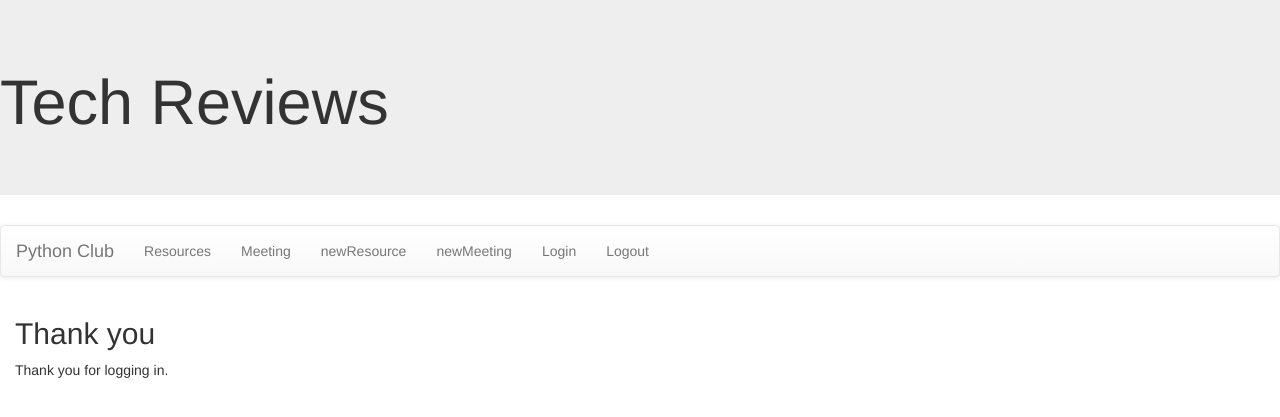
After one commit to Hongbin-L/It112-S2021, a Django app: page /Club/loginmessage/ in a window 1280 px wide. The commit adds this page. Shown: the top 417 px of the page. Run offline with Django 3.2, Linux system fonts and the light colour scheme; some libraries are stand-ins or nearby versions.

Commit message:
Assignment 9

```diff
--- a/Club/templates/base.html
+++ b/Club/templates/base.html
@@ -20,6 +20,8 @@
 <li><a href="{% url 'getMeeting' %}">Meeting</a></li>
 <li><a href="{% url 'newResource' %}">newResource</a></li>
 <li><a href="{% url 'newMeeting' %}">newMeeting</a></li>
+<li><a href="{% url 'login' %}">Login</a></li>
+<li><a href="{% url 'logout' %}">Logout</a></li>
 </ul>
 </div>
 </nav>
--- /dev/null
+++ b/Club/templates/club/loginmessage.html
@@ -0,0 +1,4 @@
+{% extends 'base.html' %} {% block content %}
+<h2>Thank you</h2>
+<p>Thank you for logging in.</p>
+{% endblock%}
--- /dev/null
+++ b/Club/templates/club/logoutmessage.html
@@ -0,0 +1,4 @@
+{% extends 'base.html' %} {% block content %}
+<h2>Goodbye</h2>
+<p>You are now logged out.</p>
+{% endblock%}
--- a/Club/urls.py
+++ b/Club/urls.py
@@ -8,4 +8,6 @@ urlpatterns = [
     path('meetingDetail/<int:id>', views.meetingDetails, name='meetingDetails'),
     path('newResource', views.newResource, name='newResource'),
     path('newMeeting', views.newMeeting, name='newMeeting'),
+    path('loginmessage/', views.loginmessage, name='loginmessage'),
+    path('logoutmessage/', views.logoutmessage, name='logoutmessage'),
 ]
--- a/Club/views.py
+++ b/Club/views.py
@@ -1,6 +1,7 @@
 from django.shortcuts import get_object_or_404, render
 from .models import Resource, Meeting
 from .forms import MeetingForm, ResourceForm
+from django.contrib.auth.decorators import login_required
 
 # Create your views here.
 def index(request):
@@ -18,6 +19,7 @@ def meetingDetails(request, id):
     details = get_object_or_404(Meeting, pk=id)
     return render(request, 'club/meetingDetails.html', {"details": details})
 
+@login_required
 def newResource(request):
     isSaveOne = False
     if request.method == 'POST':
@@ -29,6 +31,7 @@ def newResource(request):
     return render(request, 'club/newResource.html', {'form': form, 'isSaveOne': isSaveOne})
 
 
+@login_required
 def newMeeting(request):
     isSaveOne = False
     if request.method == 'POST':
@@ -38,3 +41,9 @@ def newMeeting(request):
             isSaveOne = True
     form = MeetingForm()
     return render(request, 'club/newMeeting.html', {'form': form, "isSaveOne": isSaveOne})
+
+def loginmessage(request):
+    return render(request, 'club/loginmessage.html')
+
+def logoutmessage(request):
+    return render(request, 'club/logoutmessage.html')
--- a/PythonClub/settings.py
+++ b/PythonClub/settings.py
@@ -124,6 +124,8 @@ USE_TZ = True
 # https://docs.djangoproject.com/en/3.2/howto/static-files/
 
 STATIC_URL = '/static/'
+LOGIN_REDIRECT_URL = 'loginmessage'
+LOGOUT_REDIRECT_URL = 'logoutmessage'
 
 # Default primary key field type
 # https://docs.djangoproject.com/en/3.2/ref/settings/#default-auto-field
--- a/PythonClub/urls.py
+++ b/PythonClub/urls.py
@@ -19,4 +19,5 @@ from django.urls import path, include
 urlpatterns = [
     path('admin/', admin.site.urls),
     path('Club/', include('Club.urls')),
+    path('accounts/', include('django.contrib.auth.urls')),
 ]
```
Also changed, not shown: Club/templates/registration/login.html (added, +7 -0 lines).
